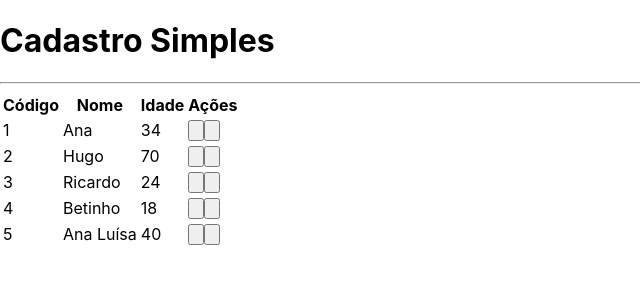
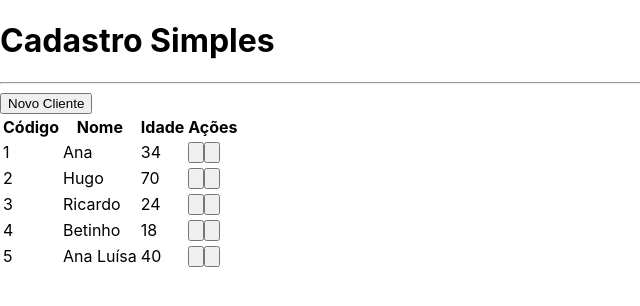
Before and after one commit to hugo-loiola/next-crud, a Next.js app: page / in a window 1280 px wide. Shown: the top 306 px of the page, without its empty margins (0-640 px from the left). Built offline with nearby package versions, Linux system fonts and the light colour scheme.

Commit message:
Inicio Botao

```diff
--- /dev/null
+++ b/src/components/Botao.tsx
@@ -0,0 +1,15 @@
+import React from 'react'
+interface BotaoProps {
+  children: any,
+  cor?: 'blue'| 'green'| 'yellow'
+}
+
+const Botao = (props : BotaoProps) => {
+  return (
+    <button >
+      {props.children}
+    </button>
+  )
+}
+
+export default Botao
--- a/src/pages/index.tsx
+++ b/src/pages/index.tsx
@@ -1,3 +1,4 @@
+import Botao from "../components/Botao";
 import Layout from "../components/Layout";
 import Tabela from "../components/Tabela";
 import Cliente from "../core/Cliente";
@@ -26,6 +27,7 @@ export default function Home() {
     text-white
     `}>
       <Layout titulo="Cadastro Simples">
+        <Botao>Novo Cliente</Botao>
         <Tabela clientes={clientes} clienteSelecionado={clienteSelecionado} clienteExcluido={clienteExcluido}></Tabela>
       </Layout>
     </div>
```
